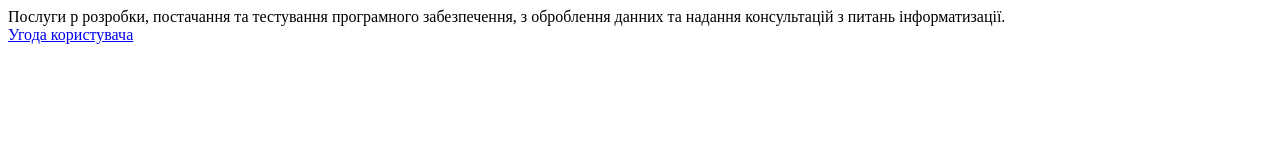
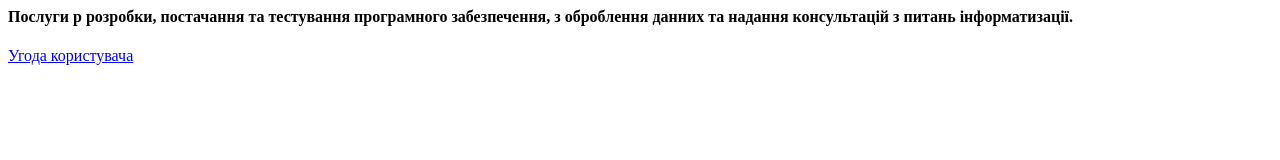
Before and after one commit to meshroom-ixp/meshroom.github.io, a plain HTML site: page index.html in a window 1280 px wide. Drawn offline with Linux system fonts and the light colour scheme.

Commit message:
Update index.html

```diff
--- a/index.html
+++ b/index.html
@@ -2,7 +2,7 @@
   <head>
   </head>
   <body>
-    <div>Послуги p розробки, постачання та тестування програмного забезпечення, з оброблення данних та надання консультацій з питань інформатизації.</div>
+    <h4>Послуги p розробки, постачання та тестування програмного забезпечення, з оброблення данних та надання консультацій з питань інформатизації.</h4>
     <div><a href='/terms-of-use.html'>Угода користувача</a></div>
   </body>
 </html>
```
